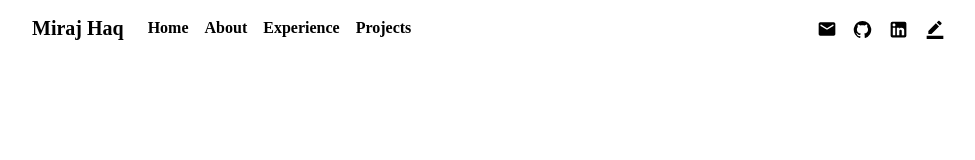
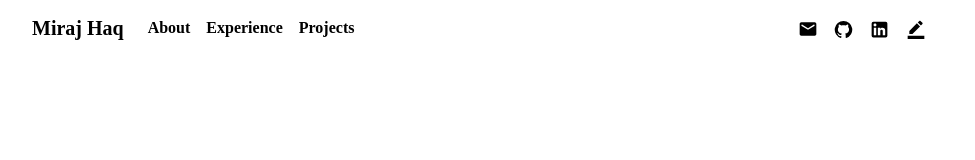
Before and after one commit to mirajhaq/Miraj, a React (Create React App) app: page / in a window 1280 px wide. Shown: the top 160 px of the page, without its empty margins (50-1025 px from the left). Built offline with nearby package versions, Linux system fonts and the light colour scheme; a web font is replaced by a local one.

Commit message:
Update NavBar.js

```diff
--- a/src/components/NavBar.js
+++ b/src/components/NavBar.js
@@ -17,7 +17,6 @@ class NavBar extends React.Component {
           <Navbar.Toggle aria-controls="basic-navbar-nav" />
           <Navbar.Collapse id="basic-navbar-nav">
             <Nav className="me-auto">
-              <Nav.Link href="#intro">Home</Nav.Link>
               <Nav.Link href="#about">About</Nav.Link>
               <Nav.Link href="#experience">Experience</Nav.Link>
               <Nav.Link href="#projects">Projects</Nav.Link>
```
